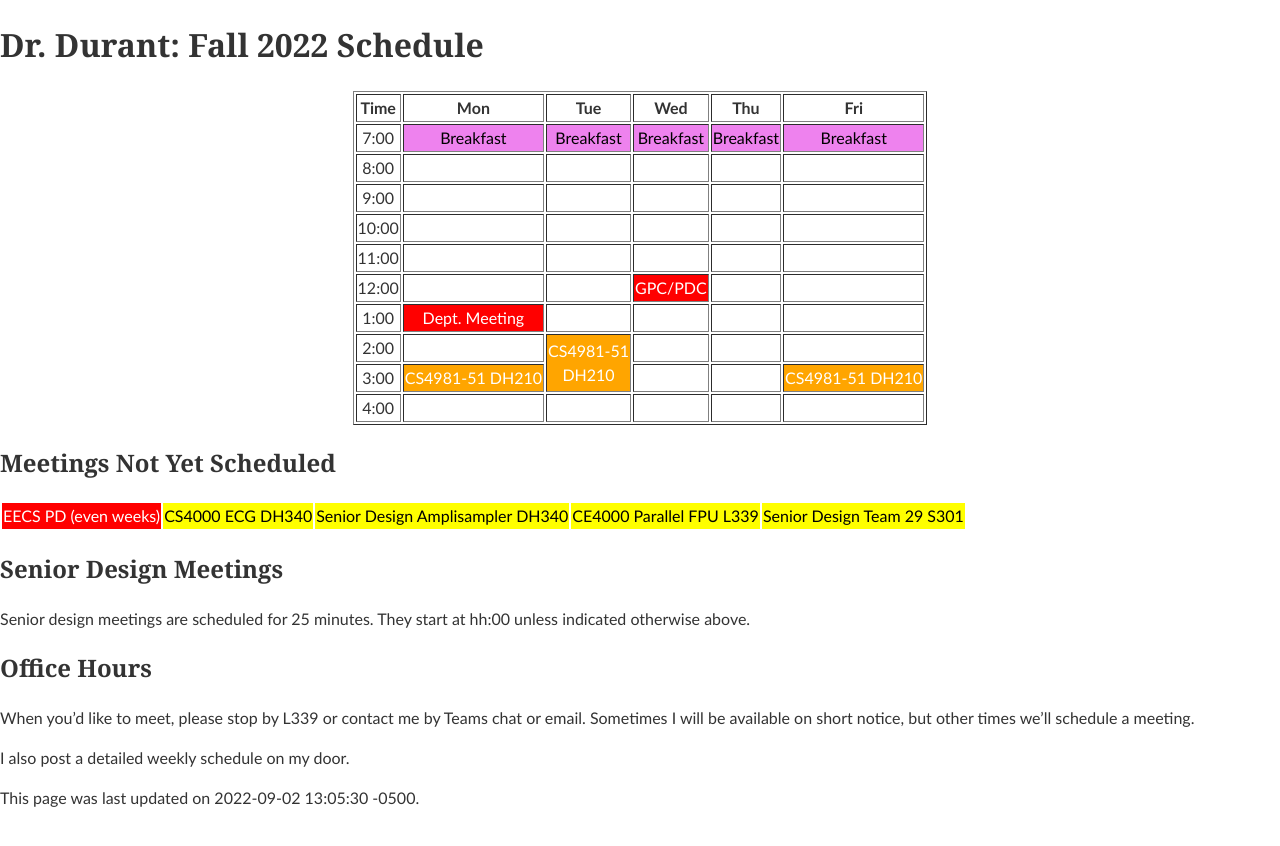
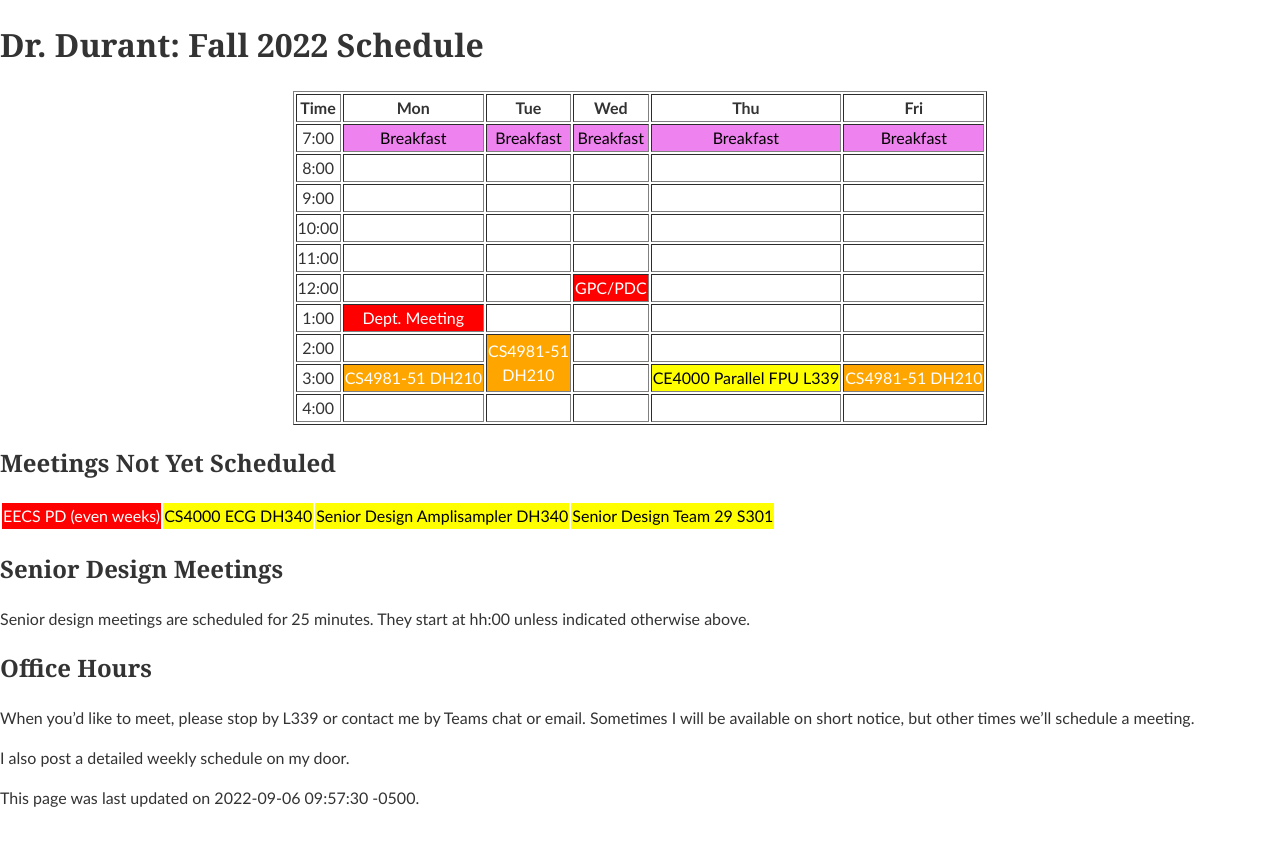
Before and after one commit to edurant/edurant.github.io, a Jekyll site: the page built from sched/f22.md, in a window 1280 px wide. Shown: the top 846 px of the page. Built offline with Jekyll 4.4.1, drawn with Linux system fonts in a browser that asks for light colours; some of the changed lines change nothing that is shown.

```diff
--- a/sched/f22.md
+++ b/sched/f22.md
@@ -1,6 +1,6 @@
 ---
 title: "Dr. Durant: Fall 2022 Schedule"
-date: 2022-09-02 13:05:30 -0500
+date: 2022-09-06 09:57:30 -0500
 ---
 
 <style type="text/css">
@@ -13,17 +13,17 @@
 
 <div align="center">
 <table border>
-<tr><th>Time</th>       <th>Mon</th>                                    <th>Tue</th>                                            <th>Wed</th>                        <th>Thu</th>                        <th>Fri</th>                                    </tr>
-<tr><td>7:00</td>       <td class="lunch">Breakfast</td>                <td class="lunch">Breakfast</td>                        <td class="lunch">Breakfast</td>    <td class="lunch">Breakfast</td>    <td class="lunch">Breakfast</td>                </tr>
-<tr><td>8:00</td>       <td>&nbsp;</td>                                 <td>&nbsp;</td>                                         <td>&nbsp;</td>                     <td>&nbsp;</td>                     <td>&nbsp;</td>                                 </tr>
-<tr><td>9:00</td>       <td>&nbsp;</td>                                 <td>&nbsp;</td>                                         <td>&nbsp;</td>                     <td>&nbsp;</td>                     <td>&nbsp;</td>                                 </tr>
-<tr><td>10:00</td>      <td>&nbsp;</td>                                 <td>&nbsp;</td>                                         <td>&nbsp;</td>                     <td>&nbsp;</td>                     <td>&nbsp;</td>                                 </tr>
-<tr><td>11:00</td>      <td>&nbsp;</td>                                 <td>&nbsp;</td>                                         <td>&nbsp;</td>                     <td>&nbsp;</td>                     <td>&nbsp;</td>                                 </tr>
-<tr><td>12:00</td>      <td>&nbsp;</td>                                 <td>&nbsp;</td>                                         <td class="am">GPC/PDC</td>         <td>&nbsp;</td>                     <td>&nbsp;</td>                                 </tr>
-<tr><td>1:00</td>       <td class="am">Dept. Meeting</td>               <td>&nbsp;</td>                                         <td>&nbsp;</td>                     <td>&nbsp;</td>                     <td>&nbsp;</td>                                 </tr>
-<tr><td>2:00</td>       <td>&nbsp;</td>                                 <td class="cs4981" rowspan="2">CS4981-51<br/>DH210</td> <td>&nbsp;</td>                     <td>&nbsp;</td>                     <td>&nbsp;</td>                                 </tr>
-<tr><td>3:00</td>       <td class="cs4981">CS4981-51&nbsp;DH210</td>    <td>&nbsp;</td>                                         <td>&nbsp;</td>                                                         <td class="cs4981">CS4981-51&nbsp;DH210</td>    </tr>
-<tr><td>4:00</td>       <td>&nbsp;</td>                                 <td>&nbsp;</td>                                         <td>&nbsp;</td>                     <td>&nbsp;</td>                     <td>&nbsp;</td>                                 </tr>
+<tr><th>Time</th>       <th>Mon</th>                                    <th>Tue</th>                                            <th>Wed</th>                                        <th>Thu</th>                        <th>Fri</th>                                    </tr>
+<tr><td>7:00</td>       <td class="lunch">Breakfast</td>                <td class="lunch">Breakfast</td>                        <td class="lunch">Breakfast</td>                    <td class="lunch">Breakfast</td>    <td class="lunch">Breakfast</td>                </tr>
+<tr><td>8:00</td>       <td>&nbsp;</td>                                 <td>&nbsp;</td>                                         <td>&nbsp;</td>                                     <td>&nbsp;</td>                     <td>&nbsp;</td>                                 </tr>
+<tr><td>9:00</td>       <td>&nbsp;</td>                                 <td>&nbsp;</td>                                         <td>&nbsp;</td>                                     <td>&nbsp;</td>                     <td>&nbsp;</td>                                 </tr>
+<tr><td>10:00</td>      <td>&nbsp;</td>                                 <td>&nbsp;</td>                                         <td>&nbsp;</td>                                     <td>&nbsp;</td>                     <td>&nbsp;</td>                                 </tr>
+<tr><td>11:00</td>      <td>&nbsp;</td>                                 <td>&nbsp;</td>                                         <td>&nbsp;</td>                                     <td>&nbsp;</td>                     <td>&nbsp;</td>                                 </tr>
+<tr><td>12:00</td>      <td>&nbsp;</td>                                 <td>&nbsp;</td>                                         <td class="am">GPC/PDC</td>                         <td>&nbsp;</td>                     <td>&nbsp;</td>                                 </tr>
+<tr><td>1:00</td>       <td class="am">Dept. Meeting</td>               <td>&nbsp;</td>                                         <td>&nbsp;</td>                                     <td>&nbsp;</td>                     <td>&nbsp;</td>                                 </tr>
+<tr><td>2:00</td>       <td>&nbsp;</td>                                 <td class="cs4981" rowspan="2">CS4981-51<br/>DH210</td> <td>&nbsp;</td>                                     <td>&nbsp;</td>                     <td>&nbsp;</td>                                 </tr>
+<tr><td>3:00</td>       <td class="cs4981">CS4981-51&nbsp;DH210</td>    <td>&nbsp;</td>                                         <td class="ce4000">CE4000 Parallel FPU L339</td>    <td class="cs4981">CS4981-51&nbsp;DH210</td>    </tr>
+<tr><td>4:00</td>       <td>&nbsp;</td>                                 <td>&nbsp;</td>                                         <td>&nbsp;</td>                                     <td>&nbsp;</td>                     <td>&nbsp;</td>                                 </tr>
 </table>
 </div>
 
@@ -32,7 +32,6 @@
 <td class="am">EECS PD (even weeks)</td>
 <td class="ce4000">CS4000 ECG DH340</td>
 <td class="ce4000">Senior Design Amplisampler DH340</td>
-<td class="ce4000">CE4000 Parallel FPU L339</td>
 <td class="ce4000">Senior Design Team 29 S301</td>
 </tr></table>
 
```
